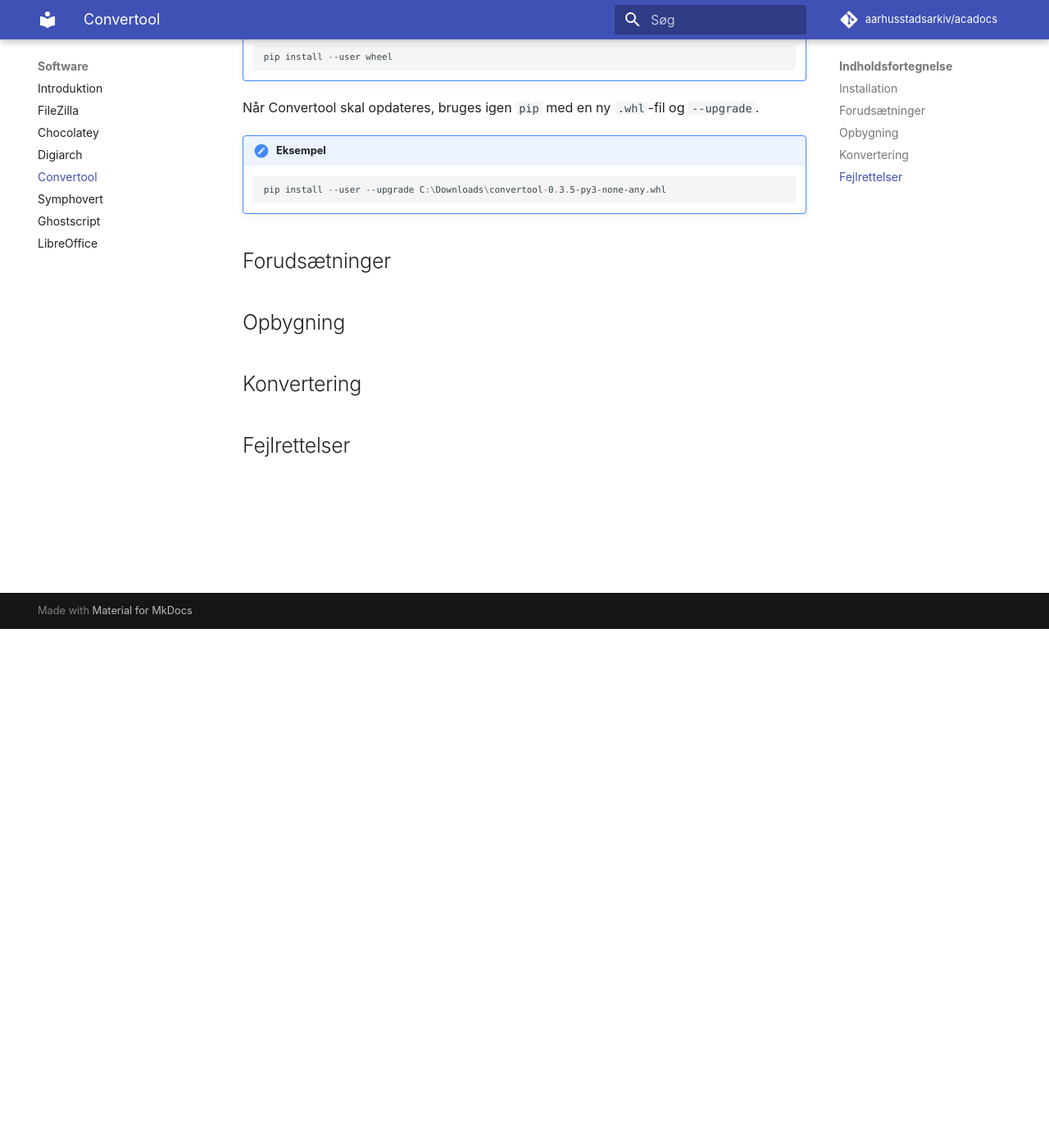
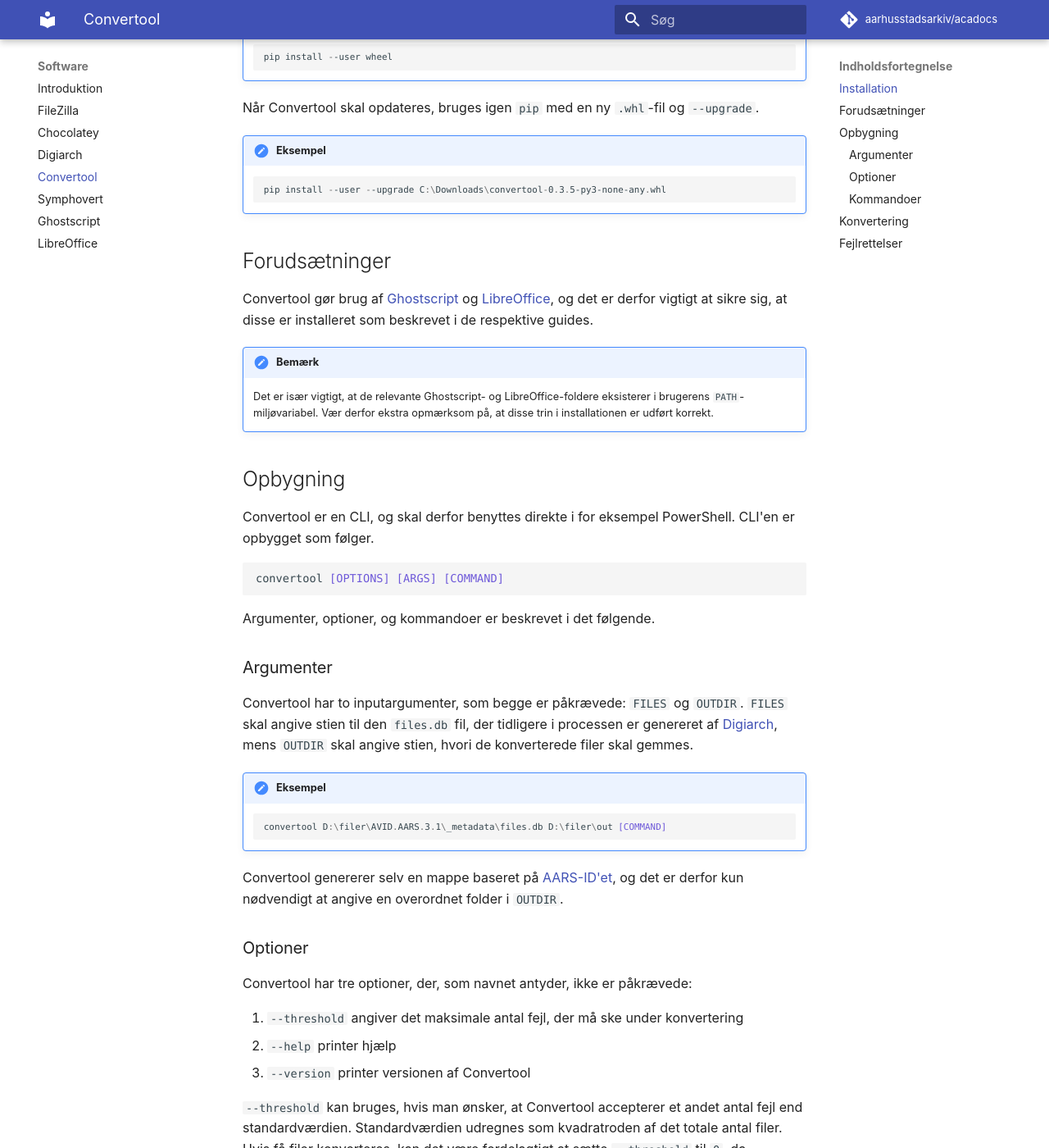
Before and after one commit to aarhusstadsarkiv/acadocs, an MkDocs documentation site: the page built from docs/software/convertool.md, in a window 1280 px wide and 1400 px high, scrolled down 633 px. Shown: the whole window at 82% size. Built offline with MkDocs 1.6.1 and Material for MkDocs 9.7.7, drawn with Linux system fonts in a browser that asks for light colours; comment, search, counter and statistics services are not loaded; some of the changed text lies outside the part shown.

Commit message:
Add convertool installation & usage guide Closes #14

````diff
--- a/docs/software/convertool.md
+++ b/docs/software/convertool.md
@@ -23,8 +23,61 @@
     ```
 
 ## Forudsætninger
+Convertool gør brug af [Ghostscript](ghostscript.md) og [LibreOffice](libreoffice.md), og det er derfor vigtigt at sikre sig, at disse er installeret som beskrevet i de respektive guides.
+
+!!! attention "Bemærk"
+    Det er især vigtigt, at de relevante Ghostscript- og LibreOffice-foldere eksisterer i brugerens `PATH`-miljøvariabel. Vær derfor ekstra opmærksom på, at disse trin i installationen er udført korrekt.
 
 ## Opbygning
+Convertool er en CLI, og skal derfor benyttes direkte i for eksempel PowerShell. CLI'en er opbygget som følger.
+
+```powershell
+convertool [OPTIONS] [ARGS] [COMMAND]
+```
+
+Argumenter, optioner, og kommandoer er beskrevet i det følgende.
+
+### Argumenter
+Convertool har to inputargumenter, som begge er påkrævede: `FILES` og `OUTDIR`. `FILES` skal angive stien til den `files.db` fil, der tidligere i processen er genereret af [Digiarch](digiarch.md), mens `OUTDIR` skal angive stien, hvori de konverterede filer skal gemmes.
+
+!!! hint "Eksempel"
+    ```powershell
+    convertool D:\filer\AVID.AARS.3.1\_metadata\files.db D:\filer\out [COMMAND]
+    ```
+
+Convertool genererer selv en mappe baseret på [AARS-ID'et](../acquisition/acquiring-digital-material.md#identifikator), og det er derfor kun nødvendigt at angive en overordnet folder i `OUTDIR`.
+
+### Optioner
+Convertool har tre optioner, der, som navnet antyder, ikke er påkrævede:
+
+1. `--threshold` angiver det maksimale antal fejl, der må ske under konvertering
+2. `--help` printer hjælp
+3. `--version` printer versionen af Convertool
+
+`--threshold` kan bruges, hvis man ønsker, at Convertool accepterer et andet antal fejl end standardværdien. Standardværdien udregnes som kvadratroden af det totale antal filer. Hvis få filer konverteres, kan det være fordelagtigt at sætte `--threshold` til `0`, da konvertering så stopper, første gang en fejl hænder. Det er dog ikke anbefalet for større mængder filer.
+
+!!! hint "Eksempel"
+    ```powershell
+    convertool --threshold=0 D:\filer\AVID.AARS.3.1\_metadata\files.db D:\filer\out [COMMAND]
+    ```
+
+`--help` og `--version` kan som de eneste kaldes *uden* at angive argumenter, da de blot giver information om selve CLI'en.
+
+!!! hint "Eksempel"
+    ```powershell
+    convertool --help
+    convertool --version
+    ```
+
+### Kommandoer
+Convertool har pt. én kommando kaldet `main`. Denne kommando konverterer filer til Aarhus Stadsarkivs prædefinerede Master-formater. Disse er blandt andre Open Document Text for alle Word-lignende filer, PDF/A for PDF-filer, og TIFF for billedfiler.
+
+!!! hint "Eksempel"
+    ```powershell
+    convertool D:\filer\AVID.AARS.3.1\_metadata\files.db D:\filer\out main
+    ```
+I fremtiden skal Convertool også kunne håndtere konvertering af alle Master-filer til TIFF, således der kan genereres juridiske afleveringer. Dette bør være en separat kommando.
+
 
 ## Konvertering
 
````
